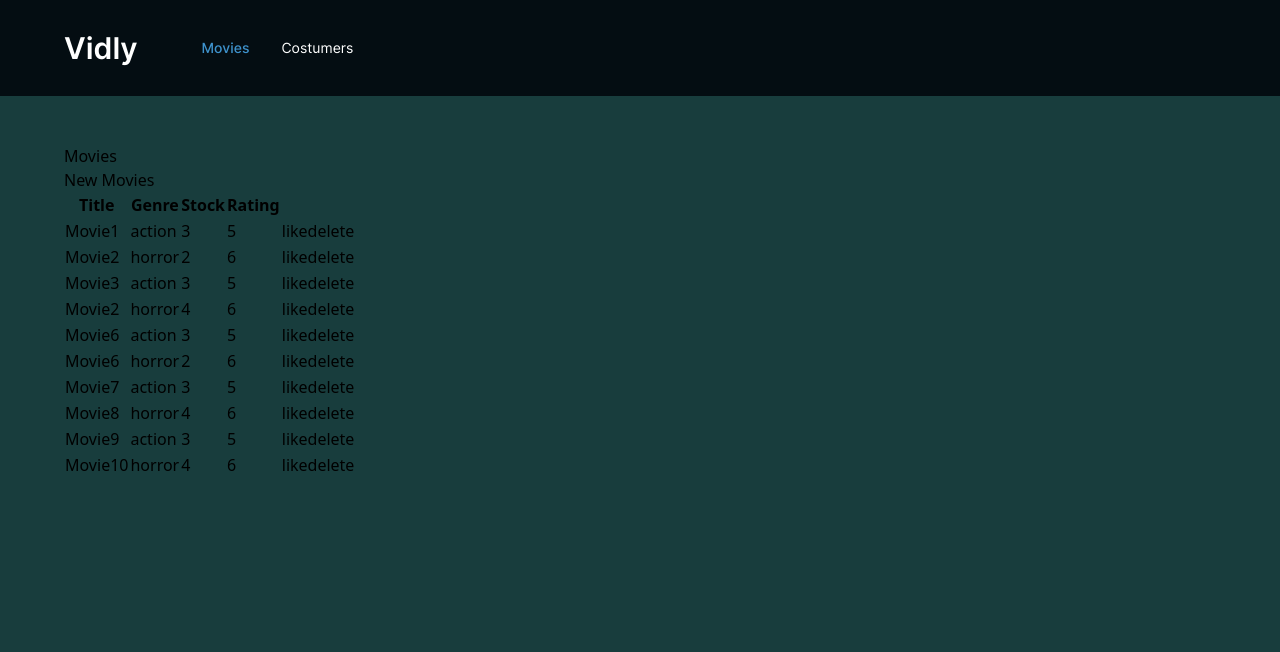
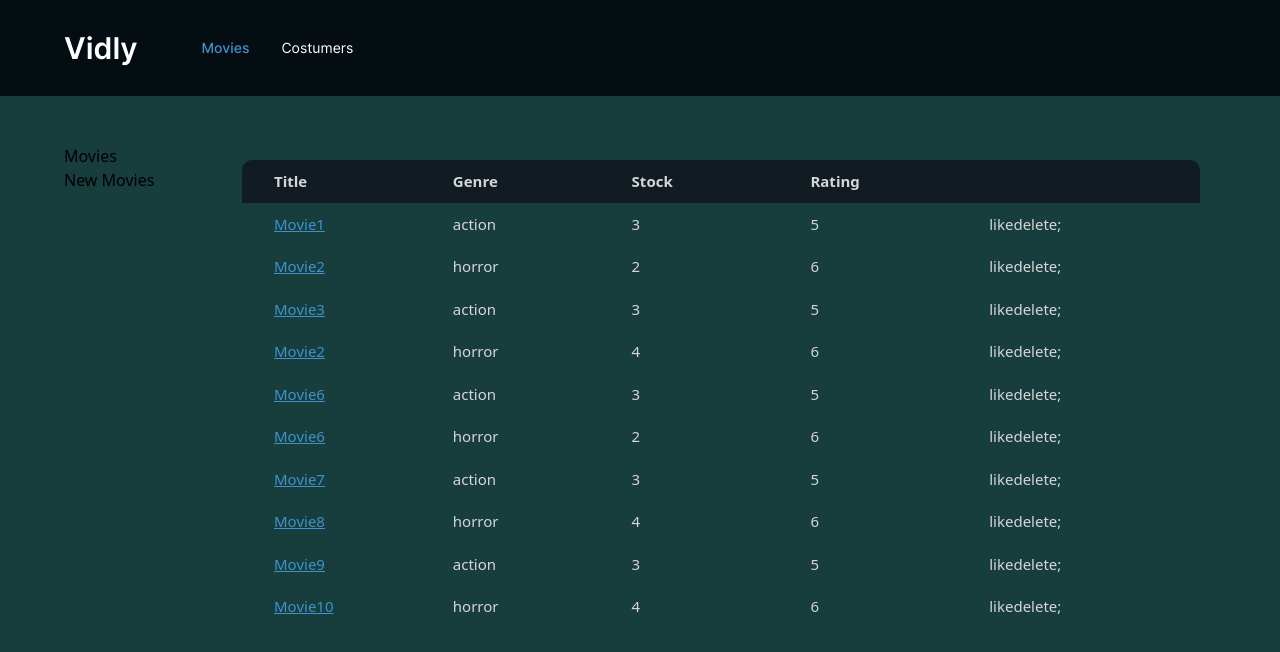
Before and after one commit to CodeSplash7/Vidly-App, a React (Create React App) app: page /movies in a window 1280 px wide. Shown: the top 652 px of the page. Built offline with nearby package versions, Linux system fonts and the light colour scheme; data requests are answered from the project's data file.

Commit message:
styled the table + changed table component from using table element to using flexed divs

```diff
--- a/src/components/MoviesPage/MovieTable.jsx
+++ b/src/components/MoviesPage/MovieTable.jsx
@@ -1,10 +1,8 @@
 function MovieTable({ movies, tableColumns }) {
   return (
     <>
-      <table>
       <MovieTableHead columns={tableColumns} />
       <MovieTableBody movies={movies} columns={tableColumns} />
-      </table>
     </>
   );
 }
@@ -12,14 +10,19 @@ function MovieTable({ movies, tableColumns }) {
 function MovieTableHead({ columns }) {
   return (
     <>
-      <thead>
-        <tr>
+      <div className="movie-table__head">
         {columns.map((column, i) => {
-            if (column.type !== "value") return;
-            return <th key={i}>{capitalize(column.content)}</th>;
+          if (column.type === "value")
+            return (
+              <div className="movie-table__cell movie-table__cell--head" key={i}>
+                {capitalize(column.content)}
+              </div>
+            );
+
+          if (column.type === "bonus")
+            return <div className="movie-table__cell movie-table__cell--head" key={i}></div>;
         })}
-        </tr>
-      </thead>
+      </div>
     </>
   );
 
@@ -31,11 +34,11 @@ function MovieTableHead({ columns }) {
 function MovieTableBody({ movies, columns }) {
   return (
     <>
-      <tbody>
+      <div className="movie-table__body">
         {movies.map((movie, i) => (
           <MovieTableBodyRow key={i} movie={movie} columns={columns} />
         ))}
-      </tbody>
+      </div>
     </>
   );
 }
@@ -43,32 +46,41 @@ function MovieTableBody({ movies, columns }) {
 function MovieTableBodyRow({ movie, columns }) {
   return (
     <>
-      <tr>
+      <div className="movie-table__body-row">
         {columns.map((column, i) => {
           // console.log(column, movie.data.genre, movie.data);
           if (column.type === "value")
-            return <ValueCell key={i} value={movie.data[column.content]} />;
+            return (
+              <div
+                className="movie-table__cell movie-table__cell--body"
+                key={i}
+              >
+                {movie.data[column.content]}
+              </div>
+            );
+
           if (column.type === "bonus" && column.for === "buttons")
-            return <ButtonsCell key={i} contents={column.contents} />;
+            return (
+              <div
+                key={i}
+                className="movie-table__cell movie-table__cell--body"
+              >
+                <ButtonsCell contents={column.contents} />;
+              </div>
+            );
         })}
-      </tr>
+      </div>
     </>
   );
 }
 
-function ValueCell({ value }) {
-  return <td>{value}</td>;
-}
-
 function ButtonsCell({ contents }) {
   return (
-    <td>
-      <div>
+    <>
       {contents.map((content, i) => (
         <button key={i}>{content}</button>
       ))}
-      </div>
-    </td>
+    </>
   );
 }
 
--- a/src/components/MoviesPage/MoviesPage.jsx
+++ b/src/components/MoviesPage/MoviesPage.jsx
@@ -53,7 +53,7 @@ function MoviesPage() {
 
   return (
     <>
-      <div className="movies-page">
+      <div className="movies-page content-page">
         <div className="movies-page__section--left">
           <h2 className="movies-page__title">Movies</h2>
           <div className="movies-page__filter">
@@ -61,14 +61,14 @@ function MoviesPage() {
           </div>
           <button className="movies-page__new-movie-button">New Movies</button>
         </div>
-        <div className="movie-page__section--right">
+        <div className="movies-page__section--right">
           <div className="movies-page__count">
             <MovieCount />
           </div>
           <div className="movies-page__search">
             <MovieSearch />
           </div>
-          <div className="movies-page__table">
+          <div className="movie-table">
             <MovieTable movies={movies} tableColumns={tableColumns} />
           </div>
           <div className="movies-page__pagination">
--- a/src/components/layouts/RootLayout.jsx
+++ b/src/components/layouts/RootLayout.jsx
@@ -8,11 +8,7 @@ function RootLayout() {
         <div className="navbar">
           <Navbar />
         </div>
-        <div>
-          <div className="content-page">
-            <Outlet />
-          </div>
-        </div>
+        <Outlet />
       </div>
     </>
   );
--- a/src/styles/_page.sass
+++ b/src/styles/_page.sass
@@ -1,5 +1,5 @@
 .whole-page
-  @apply w-full min-h-screen flex-col justify-start items-start gap-12 inline-flex bg-[#{$color2}]
+  @apply w-screen min-h-screen flex flex-col justify-start items-start gap-12 bg-[#{$color2}]
 
 .content-page
-  @apply w-full h-fit px-16 justify-start items-start gap-8 inline-flex
+  @apply w-full h-fit flex px-16 justify-start items-start gap-8
--- a/src/styles/index.sass
+++ b/src/styles/index.sass
@@ -11,3 +11,5 @@
 
 @import "navbar.sass"
 @import "page.sass"
+
+@import "./MoviesPage/MoviesPage"
```
Lines whose indentation alone changed are shown as unchanged.
